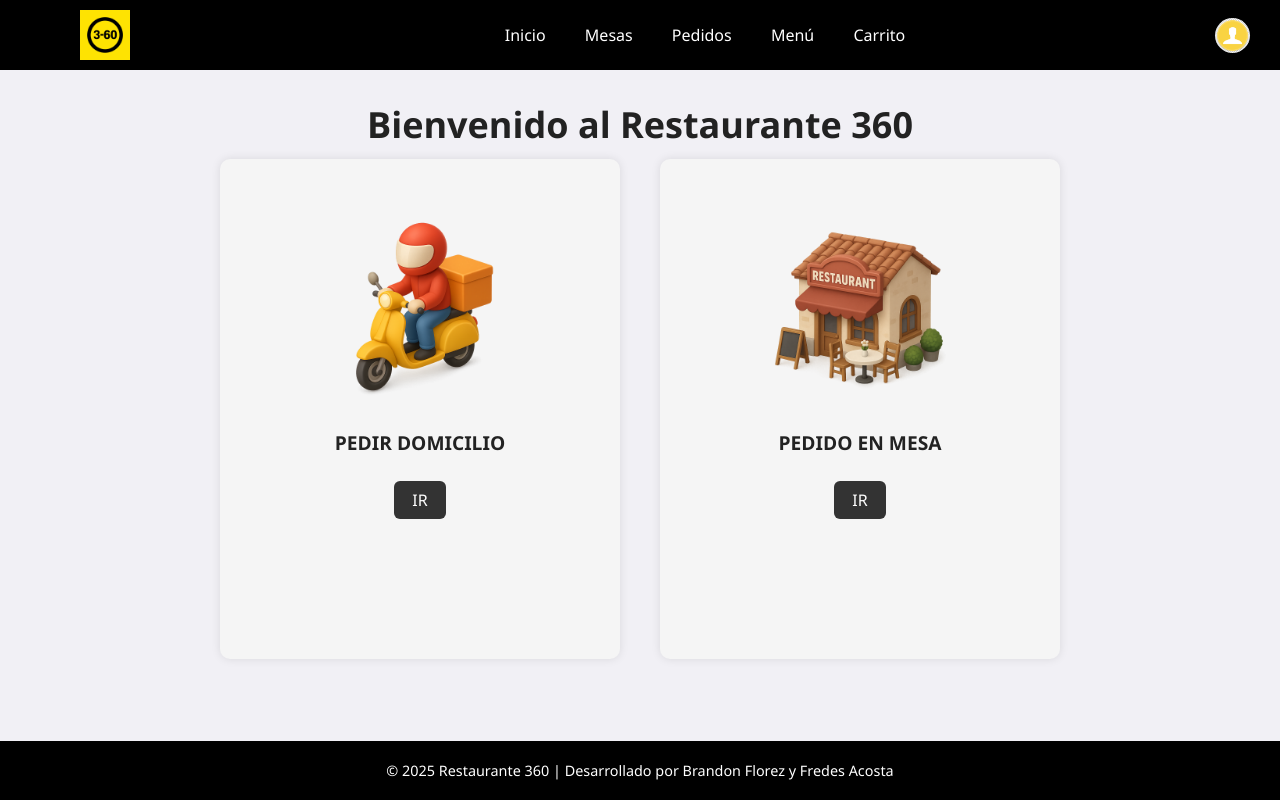
After one commit to FredesAcosta/Restaurante_3-60, a Python web app: template templates/dashboardClientes.html in a window 1280 px wide. The commit adds this page. Run offline with Jinja, Linux system fonts and the light colour scheme; the template is opened without the code that fills it, so the values that code supplies are empty; some libraries are stand-ins or nearby versions.

Commit message:
crear dashboard clientes y mejoras al formulario de registro y validaciones

```diff
--- /dev/null
+++ b/static/CSS/styledashboardclientes.css
@@ -0,0 +1,183 @@
+/* Reset básico */
+* {
+    margin: 0;
+    padding: 0;
+    box-sizing: border-box;
+}
+
+/* Fondo general */
+body {
+    font-family: 'Segoe UI', sans-serif;
+    background-color: #f1f0f5;
+    color: #222;
+    min-height: 100vh;
+    display: flex;
+    flex-direction: column;
+}
+
+/* Header superior */
+.main-header {
+    background-color: #000;
+    color: #fff;
+    display: flex;
+    justify-content: space-between;
+    align-items: center;
+    padding: 10px 30px;
+}
+
+/* Logo: definido como fondo para control desde CSS */
+.logo {
+    background-image: url('/static/IMG/logo360.png');
+    background-repeat: no-repeat;
+    background-size: contain;
+    background-position: left center;
+    width: 60px;
+    height: 60px;
+}
+
+/* Menú de navegación */
+.main-nav a {
+    color: #fff;
+    margin: 0 10px;
+    text-decoration: none;
+}
+
+.main-nav a:hover {
+    text-decoration: underline;
+}
+
+/* Contenedor del ícono de usuario */
+.user-actions {
+    position: relative;
+}
+
+/* Avatar del usuario */
+.user-avatar {
+    width: 35px;
+    height: 35px;
+    background-image: url('/static/IMG/user.png');
+    background-size: cover;
+    background-position: center;
+    border-radius: 50%;
+    cursor: pointer;
+}
+
+/* Menú desplegable oculto inicialmente */
+.dropdown-menu {
+    position: absolute;
+    top: 45px;
+    right: 0;
+    background: rgb(255, 253, 253);
+    border: 1px solid #ccc;
+    padding: 10px;
+    display: none;
+    flex-direction: column;
+    box-shadow: 0 0 8px rgba(255, 215, 64);
+    z-index: 999;
+    min-width: 150px;
+}
+
+/* Opciones dentro del menú */
+.dropdown-menu a {
+    color: #333;
+    text-decoration: none;
+    padding: 8px 10px;
+    display: flex;
+    align-items: center;
+    gap: 8px;
+}
+
+/* Hover sobre opciones */
+.dropdown-menu a:hover {
+    background-color: #000;
+    color: #fff;
+}
+
+/* Opción peligrosa (eliminar cuenta) */
+.danger-option {
+    color: red;
+}
+
+/* Sección de bienvenida */
+.welcome {
+    text-align: center;
+    margin: 30px 0 10px 0;
+    font-size: 1.5rem;
+    font-weight: bold;
+}
+
+/* Contenedor de las tarjetas */
+.order-options {
+    display: flex;
+    justify-content: center;
+    gap: 40px;
+    flex-wrap: wrap;
+    margin-bottom: 30px;
+}
+
+/* Tarjetas de pedido */
+.order-option {
+    width: 400px;
+    height: 500px;
+    background-color: #f5f5f5;
+    border-radius: 10px;
+    box-shadow: 0 0 10px rgba(0,0,0,0.1);
+    padding: 50px;
+    text-align: center;
+    position: relative;
+    transition: 0.3s ease;
+}
+
+/* Efecto hover */
+.order-option:hover {
+    transform: translateY(-5px);
+}
+
+/* Título dentro de cada tarjeta */
+.order-option h3 {
+    margin-bottom: 15px;
+    font-size: 1.2rem;
+}
+
+/* Icono en la tarjeta: domicilio */
+.order-option::before {
+    content: '';
+    display: block;
+    background-image: url('/static/IMG/image-delivery.png');
+    background-size: 200px 200px;
+    background-repeat: no-repeat;
+    background-position: center;
+    height: 200px;
+    margin-bottom: 20px;
+}
+
+/* Icono específico para mesa */
+.order-option.enmesa::before {
+    background-image: url('/static/IMG/image-restaurant.png');
+}
+
+/* Botón dentro de la tarjeta */
+.btn-go {
+    background-color: #333;
+    color: #fff;
+    text-decoration: none;
+    padding: 8px 18px;
+    border-radius: 6px;
+    display: inline-block;
+    margin-top: 10px;
+}
+
+/* Hover del botón */
+.btn-go:hover {
+    background-color: rgba(255, 215, 64);;
+}
+
+/* Footer fijo al fondo */
+.site-footer {
+    margin-top: auto;
+    background-color: #000;
+    color: #fff;
+    text-align: center;
+    padding: 15px 10px;
+    font-size: 0.9rem;
+}
--- /dev/null
+++ b/templates/dashboardClientes.html
@@ -0,0 +1,82 @@
+<!DOCTYPE html>
+<html lang="es">
+<head>
+    <meta charset="UTF-8">
+    <meta name="viewport" content="width=device-width, initial-scale=1.0">
+    <title>Dashboard Cliente</title>
+    <link rel="stylesheet" href="/static/CSS/styledashboardclientes.css">
+    <link rel="stylesheet" href="/static/CSS/styleindex.css">
+    <script src="https://kit.fontawesome.com/a076d05399.js" crossorigin="anonymous"></script>
+</head>
+<body>
+    <!-- Cabecera principal: logo + navegación + usuario -->
+    <header class="main-header">
+        <!-- Logo a la izquierda -->
+        <div class="logo"></div>
+        <!-- Menú de navegación -->
+        <nav class="main-nav">
+            <a href="/inicio">Inicio</a>
+            <a href="/mesas">Mesas</a>
+            <a href="/pedidos">Pedidos</a>
+            <a href="/menu">Menú</a>
+            <a href="/carrito">Carrito</a>
+        </nav>
+
+        <!-- Opciones del usuario (ícono con menú desplegable) -->
+        <div class="user-actions">
+            <!-- Icono redondo del usuario -->
+            <div class="user-avatar" onclick="toggleMenu()"></div>
+
+            <!-- Menú oculto que se despliega al hacer clic -->
+            <div id="menu-dropdown" class="dropdown-menu">
+                <a href="/logout"><i class="fas fa-sign-out-alt"></i> Cerrar sesión</a>
+            <!-- eliminar cuenta -->
+                <form action="/eliminar_cuenta" method="POST" onsubmit="return confirm('¿Estás seguro de que deseas eliminar tu cuenta?');">
+                    <button type="submit" class="danger-option">
+                        <i class="fas fa-user-times"></i> Eliminar cuenta
+                    </button>
+                </form>
+
+            </div>
+        </div>
+    </header>
+
+    <!-- Contenido principal -->
+    <main>
+        <!-- Mensaje de bienvenida -->
+        <section class="welcome">
+            <h2>Bienvenido al Restaurante 360</h2>
+        </section>
+
+        <!-- Opciones para pedir -->
+        <section class="order-options">
+            <!-- Tarjeta para pedir domicilio -->
+            <div class="order-option domicilio">
+                <h3>PEDIR DOMICILIO</h3>
+                <a href="/pedido-domicilio" class="btn-go">IR</a>
+            </div>
+
+            <!-- Tarjeta para pedido en mesa -->
+            <div class="order-option enmesa">
+                <h3>PEDIDO EN MESA</h3>
+                <a href="/pedido-mesa" class="btn-go">IR</a>
+            </div>
+        </section>
+    </main>
+
+    <!-- Pie de página fijo abajo -->
+    <footer class="site-footer">
+        <p>&copy; 2025 Restaurante 360 | Desarrollado por Brandon Florez y Fredes Acosta</p>
+    </footer>
+
+    <!-- Script para mostrar/ocultar el menú de usuario -->
+    <script>
+        function toggleMenu() {
+            const menu = document.getElementById("menu-dropdown");
+            // Si está visible, lo oculta. Si está oculto, lo muestra.
+            menu.style.display = (menu.style.display === "block") ? "none" : "block";
+        }
+    </script>
+
+</body>
+</html>
--- a/templates/index.html
+++ b/templates/index.html
@@ -48,7 +48,7 @@
                     <h3>Comer en restaurante</h3>
                     <p>Asegura tu mesa en un solo clic.</p>
                 </div>
-                <div class="Eventos">
+                <div class="card">
                     <h3>Eventos Privados</h3>
                     <p>Organiza tu celebración con nuestros Servicios personalizados.</p>
                 </div>
@@ -70,7 +70,7 @@
             <h2>Contactos</h2>
             <p>¿Tienes dudas o quieres colaborar con nosotros? Escríbenos:</p>
             <ul>
-                <li>Email: restaurant360@rgmail.com</li>
+                <li>Email: restaurant360@gmail.com</li>
                 <li>Teléfono: +57 322 3056787</li>
                 <li>Dirección: Cra 104 # 16b -74, Bogotá, Colombia 110921</li>
                 <li>Redes: https://www.instagram.com/360.fastfood/</li>
```
Also changed, not shown: app.py (+90 -0 lines), scribedb.sql (added, +109 -0 lines), scribedb.txt (added, +108 -0 lines), static/CSS/styleregister.css (+8 -0 lines), templates/register.html (+8 -5 lines), script.js (deleted), static/IMG/image-delivery.png (added), static/IMG/image-restaurant.png (added), static/IMG/user.png (added), templates/script.js (added), 1 other file.
